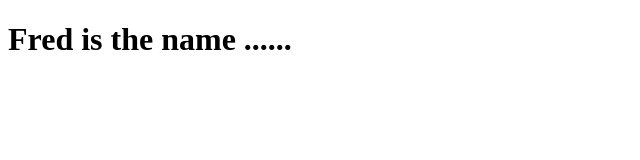
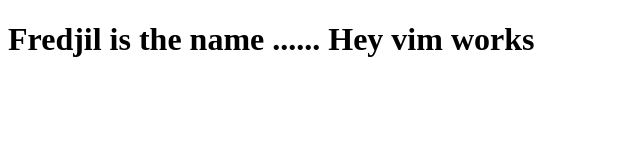
Before and after one commit to fsanterva/walkers, a plain HTML site: page index.html in a window 1280 px wide. Shown: the whole page, without its empty margins (0-640 px from the left). Drawn offline with Linux system fonts and the light colour scheme.

Commit message:
gitpod commit

```diff
--- a/index.html
+++ b/index.html
@@ -3,7 +3,8 @@
   <head></head>
   <body>
     <h1>
-      Fred is the name ......
+      Fredjil is the name ...... Hey vim works
+
     </h1>
   </body>
 </html>
```
